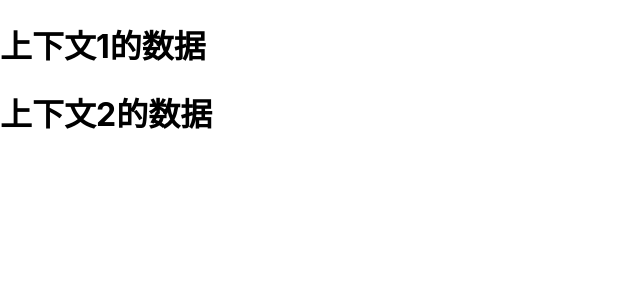
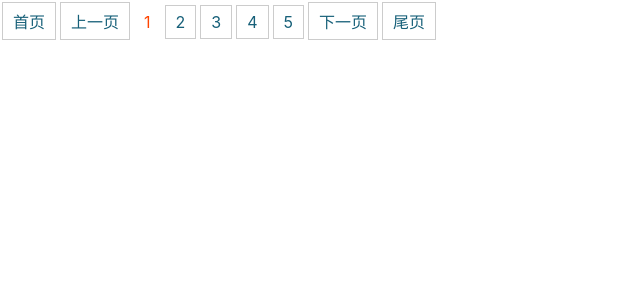
Before and after one commit to Murraya-paniculata/yinhao, a React (Create React App) app: page / in a window 1280 px wide. Shown: the top 300 px of the page, without its empty margins (0-640 px from the left). Built offline with nearby package versions, Linux system fonts and the light colour scheme.

Commit message:
demo分页组件

```diff
--- a/src/App.tsx
+++ b/src/App.tsx
@@ -1,7 +1,8 @@
 import React from 'react';
 import Marquee from './pages/marquee/Marquee';
 import Students from './pages/student/Students';
-import ContextTest from './pages/context';
+// import ContextTest from './pages/context';
+import PagerTest from './components/pagination/PagerTest';
 
 export const ctx = React.createContext({
   a: ""
@@ -13,11 +14,7 @@ export const ctx2 = React.createContext({
 function App() {
   return (
     <div className="App">
-      <ctx2.Provider value={{a: "上下文2的数据"}}>
-        <ctx.Provider value={{a: "上下文1的数据"}}>
-          <ContextTest />
-        </ctx.Provider>
-      </ctx2.Provider>
+      <PagerTest/>
     </div>
   );
 }
--- /dev/null
+++ b/src/components/pagination/Pager.tsx
@@ -0,0 +1,70 @@
+import React from 'react'
+import './index.css';
+
+interface Ipager {
+    limit: number;
+    total: number;
+    pannerNumber: number;
+    current: number;
+    onPageChange: (newPage: number) => void
+}
+
+export default function Pager(props: Ipager) {
+    const { limit, total, pannerNumber, current, onPageChange } = props;
+    // 计算最小的数字
+    const minNumber = getMinNumber(props);
+    const pageNumber = getPageNumber(props);
+    const maxNumber = getMaxNumber(minNumber, pageNumber, props);
+    const numbers = [];
+    for(let i = minNumber; i <= maxNumber; i++) {
+        numbers.push(
+            <span
+                key={i}
+                onClick={()=> {
+                    onPageChange(i)
+                } }
+                className={i === current ? "item active": "item"}>
+                {i}
+            </span>
+        )
+    }
+    return (
+        <>
+            <span className='item' onClick={() => {
+                onPageChange(1)
+            }}>首页</span>
+            <span className='item' onClick={() => {
+                if(current === 1) return;
+                onPageChange(current - 1);
+            }}>上一页</span>
+            {numbers}
+            <span className='item' onClick={() => {
+                if(current === pageNumber) return;
+                onPageChange(current + 1);
+            }}>下一页</span>
+            <span className='item' onClick={() => {
+                onPageChange(pageNumber);
+            }}>尾页</span>
+        </>
+  )
+}
+
+function getMinNumber(props: Ipager) {
+    let min = props.current - Math.floor(props.pannerNumber / 2);
+    if(min < 1) {
+        min = 1;
+    }
+    return min;
+}
+
+function getMaxNumber(min: number,pageNumber: number, props: Ipager) {
+    let max = min + props.pannerNumber - 1;
+    if(max > pageNumber) {
+        max = pageNumber;
+    }
+    return max;
+}
+
+function getPageNumber(props: Ipager) {
+    return Math.floor(props.total / props.limit)
+}
--- /dev/null
+++ b/src/components/pagination/PagerTest.tsx
@@ -0,0 +1,26 @@
+import React, { Component } from 'react'
+import Pager from './Pager'
+
+export default class PagerTest extends Component {
+    state = {
+        current: 1,
+        total: 100,
+        limit: 10,
+        pannerNumber: 5
+    }
+
+    changePageHandle = (newpage: number) => {
+        this.setState({
+            ...this.state,
+            current: newpage
+        })
+    }
+
+    render() {
+        return (
+        <div>
+            <Pager {...this.state} onPageChange={this.changePageHandle} />
+        </div>
+        )
+    }
+}
--- /dev/null
+++ b/src/components/pagination/index.css
@@ -0,0 +1,23 @@
+.item {
+    display: inline-block;
+    padding: 6px 10px;
+    border: 1px solid #ccc;
+    margin: 2px;
+    color: rgb(23, 96, 121);
+    cursor: pointer;
+}
+
+.item.disabled{
+    color: #ccc;
+    cursor: not-allowed;
+}
+
+.current{
+    margin-left: 10px;
+}
+
+.active{
+    border: none;
+    color: #f40;
+    cursor: auto;
+}
```
